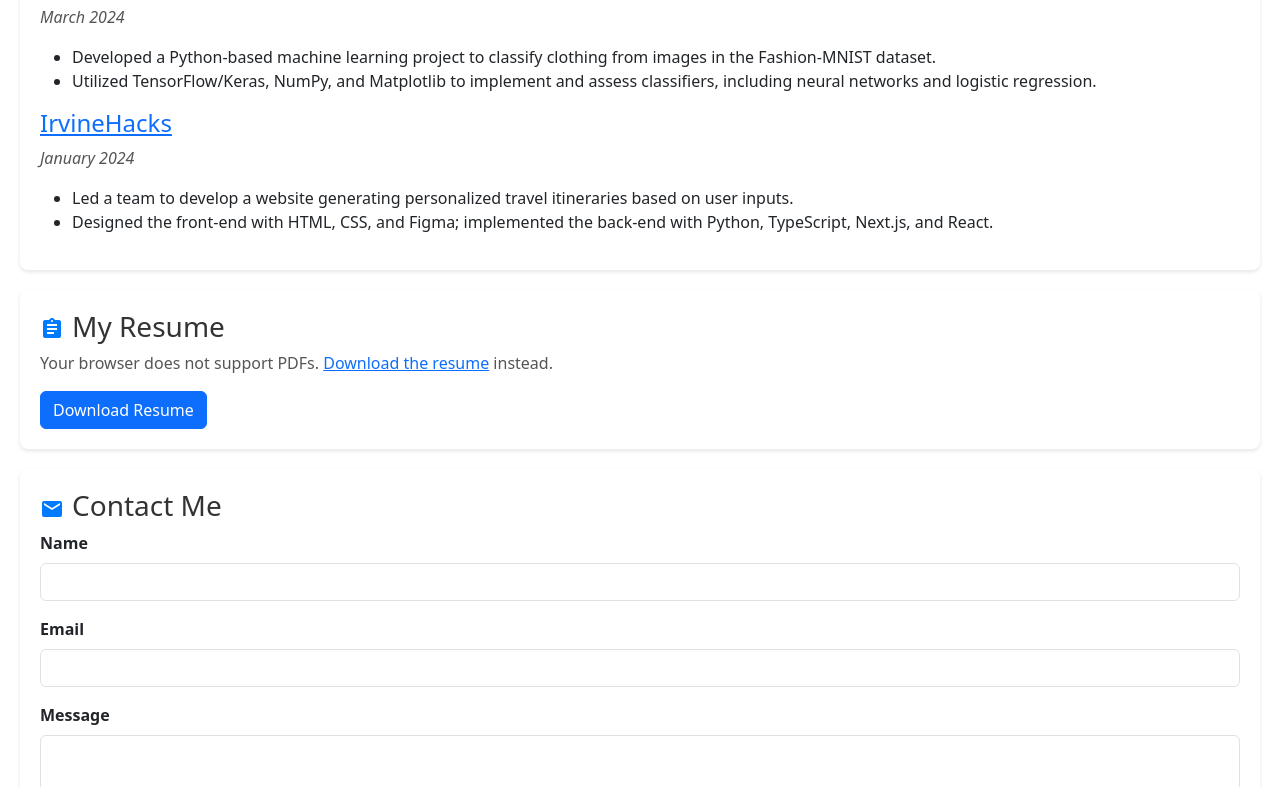
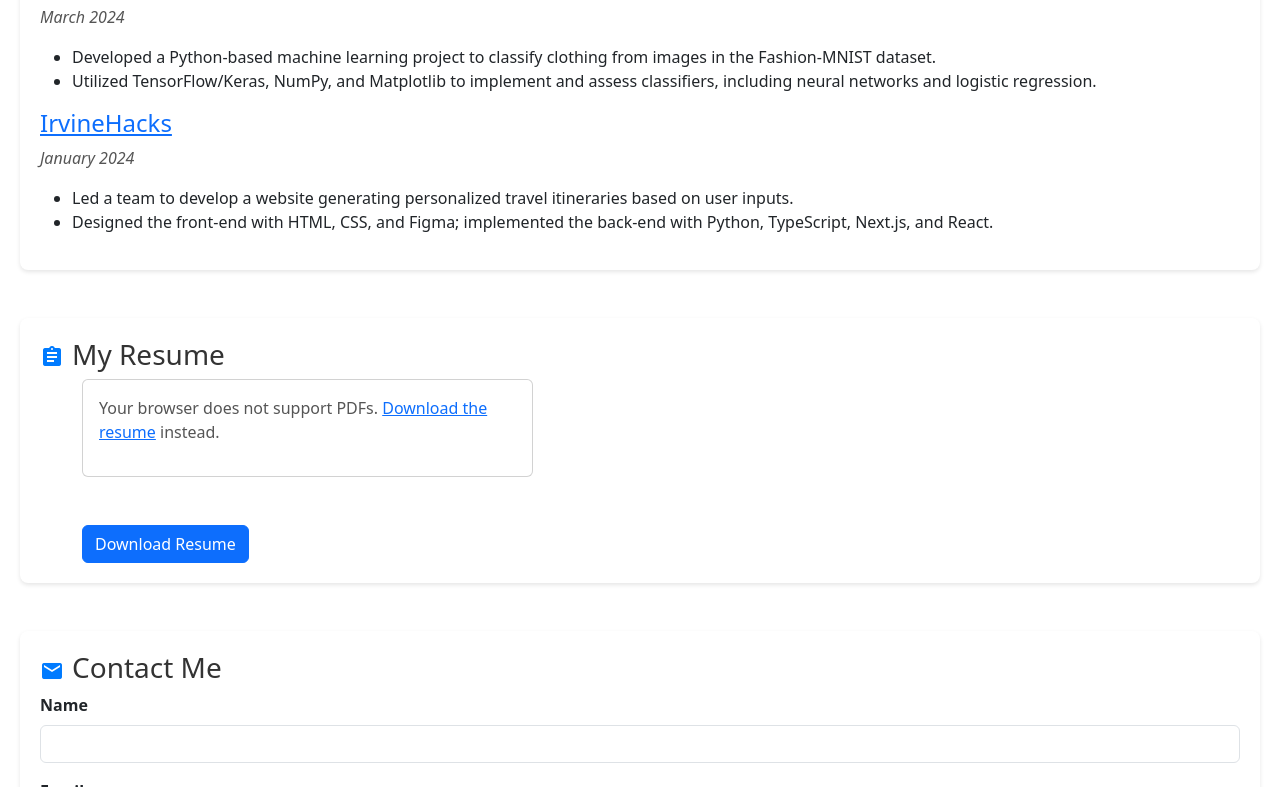
Before and after one commit to emilytrnn/emilytrnn, a plain HTML site: page index.html in a window 1280 px wide. Shown: the part 1433-2220 px from the top of the page. Drawn offline with nearby package versions, Linux system fonts and the light colour scheme.

Commit message:
fixed image and resume

```diff
--- a/index.html
+++ b/index.html
@@ -35,7 +35,7 @@ EMAIL: emilytt4@uci.edu
   <section>
       <h2>Welcome to my portfolio!</h2>
       <p>Hi, I'm Emily Tran. I am a third-year Computer Science major at UC Irvine specializing in Intelligent Systems. This website includes information about my work, my interests, and myself.</p>
-      <img src="image2.JPG" alt="This image represents me." width="300">
+      <img src="image2.jpg" alt="This image represents me." width="300">
       <p></p>
       <audio controls autoplay style="width: 100%; max-width: 500px; margin-top: 20px;">
         <source src="Love-Me-Not.mp3" type="audio/mpeg">
@@ -95,16 +95,24 @@ EMAIL: emilytt4@uci.edu
     </article>
   </section>
 
-  <section id="resume">
-    <h3> <span class="material-icons">assignment</span>My Resume</h3>
-    <div class="resume-container">
-      <object data="resume.pdf" type="application/pdf" style="width: 33%; height: 600px;">
-        <p>Your browser does not support PDFs.
-           <a href="resume.pdf" download>Download the resume</a> instead.
-        </p>
-      </object>
+  <section id="resume" class="my-5">
+    <h3><span class="material-icons">assignment</span>My Resume</h3>
+    <div class="container">
+        <div class="row">
+            <div class="col-12 col-md-5">
+                <div class="card mb-5">
+                    <div class="card-body">
+                        <object data="resume.pdf" type="application/pdf" class="w-100" style="height: 600px;">
+                            <p>Your browser does not support PDFs.
+                               <a href="resume.pdf" download>Download the resume</a> instead.
+                            </p>
+                        </object>
+                    </div>
+                </div>
+              <a href="resume.pdf" class="btn btn-primary" target="_blank" download>Download Resume</a>
+          </div>
+        </div>
     </div>
-    <a href="resume.pdf" class="btn btn-primary" target="_blank" download>Download Resume</a>
   </section>
 
   <section id="contact-form">
```
